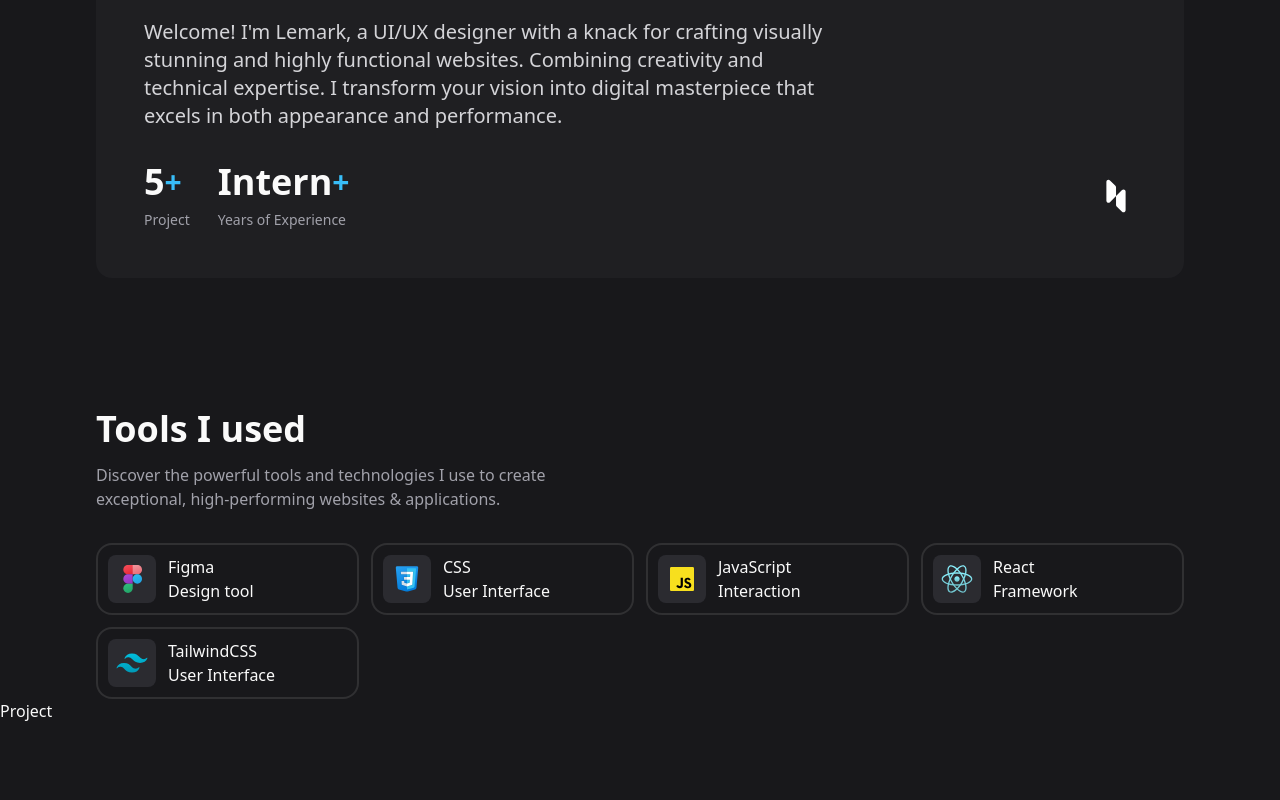
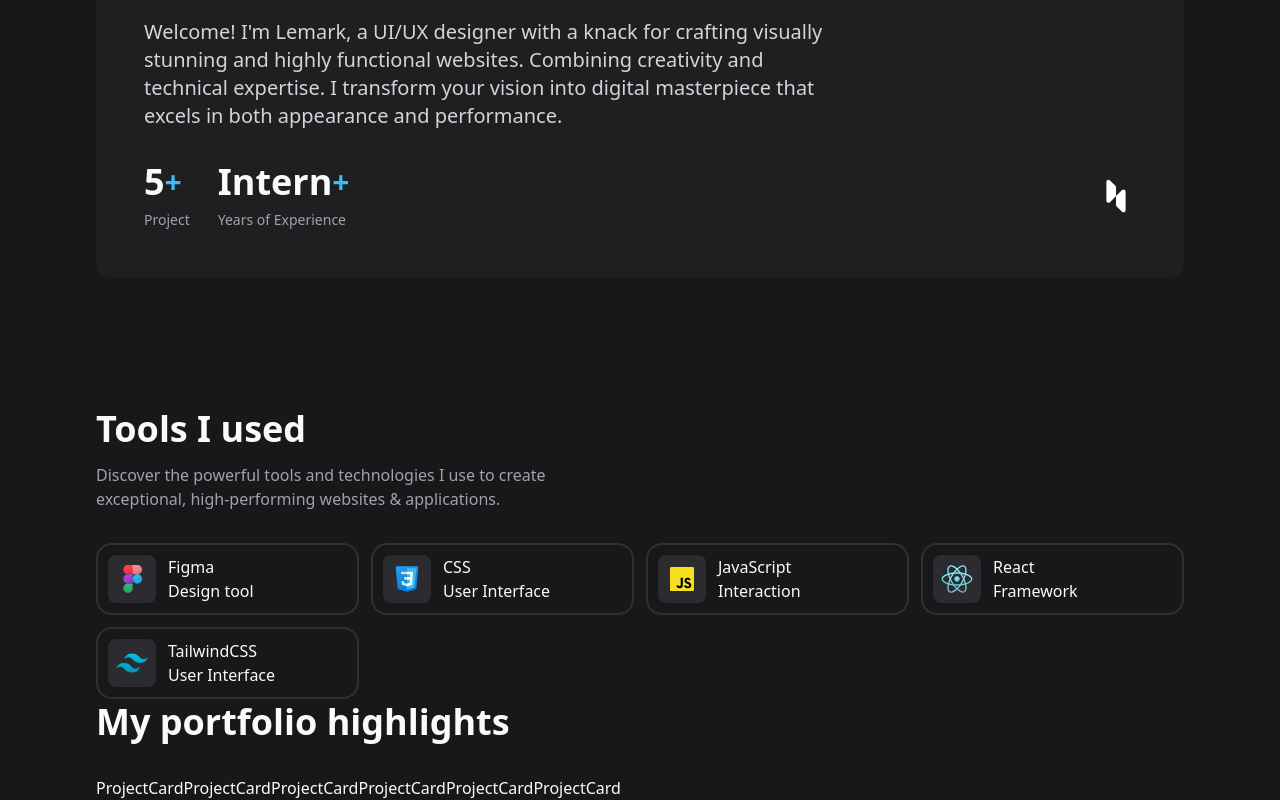
Before and after one commit to LemarkSumalpong/LemART, a React (Vite) app: page / in a window 1280 px wide. Shown: the part 723-1523 px from the top of the page. Before the commit the page ends 1446 px from the top, so only its background shows below. Built offline with nearby package versions, Linux system fonts and the light colour scheme.

Commit message:
project arrays

```diff
--- a/src/components/Project.jsx
+++ b/src/components/Project.jsx
@@ -3,12 +3,64 @@
  * @license Apache-2.0
  */
 
+const works = [
+    {
+      imgSrc: '/images/project-1.jpg',
+      title: 'Full stack music app',
+      tags: ['API', 'MVC', 'Development'],
+      projectLink: 'https://musify-5al0.onrender.com/'
+    },
+    {
+      imgSrc: '/images/project-2.jpg',
+      title: 'Free stock photo app',
+      tags: ['API', 'SPA'],
+      projectLink: 'https://pixstock-official.vercel.app/'
+    },
+    {
+      imgSrc: '/images/project-3.jpg',
+      title: 'Recipe app',
+      tags: ['Development', 'API'],
+      projectLink: ''
+    },
+    {
+      imgSrc: '/images/project-4.jpg',
+      title: 'Real state website',
+      tags: ['Web-design', 'Development'],
+      projectLink: 'https://github.com/codewithsadee-org/wealthome'
+    },
+    {
+      imgSrc: '/images/project-5.jpg',
+      title: 'eCommerce website',
+      tags: ['eCommerce', 'Development'],
+      projectLink: 'https://github.com/codewithsadee/anon-ecommerce-website'
+    },
+    {
+      imgSrc: '/images/project-6.jpg',
+      title: 'vCard Personal portfolio',
+      tags: ['Web-design', 'Development'],
+      projectLink: 'https://github.com/codewithsadee/vcard-personal-portfolio'
+    },
+  ];
 
 const Project = () => {
   return (
-    <div>
-      Project
-    </div>
+    <section
+    id="work"
+    className=""
+    >
+        <div className="container">
+            <h2 className="headline-2 mb-8">
+                My portfolio highlights
+            </h2>
+            <div className="">
+               {works.map(({imgSrc, title, tags, projectLink}, key) =>(
+                'ProjectCard'
+               )
+            )}
+            </div>
+        </div>
+    </section>
+
   )
 }
 
```
